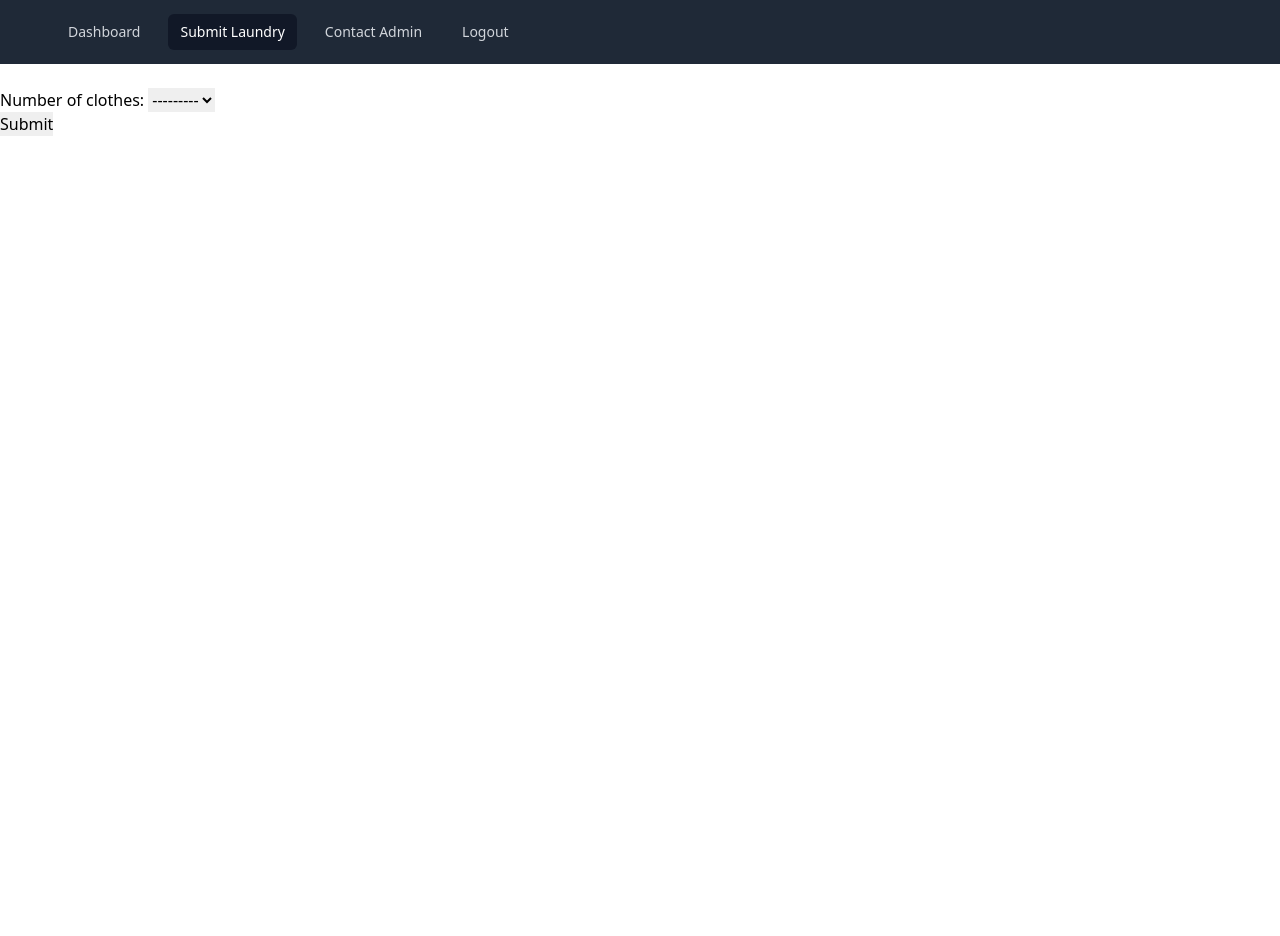
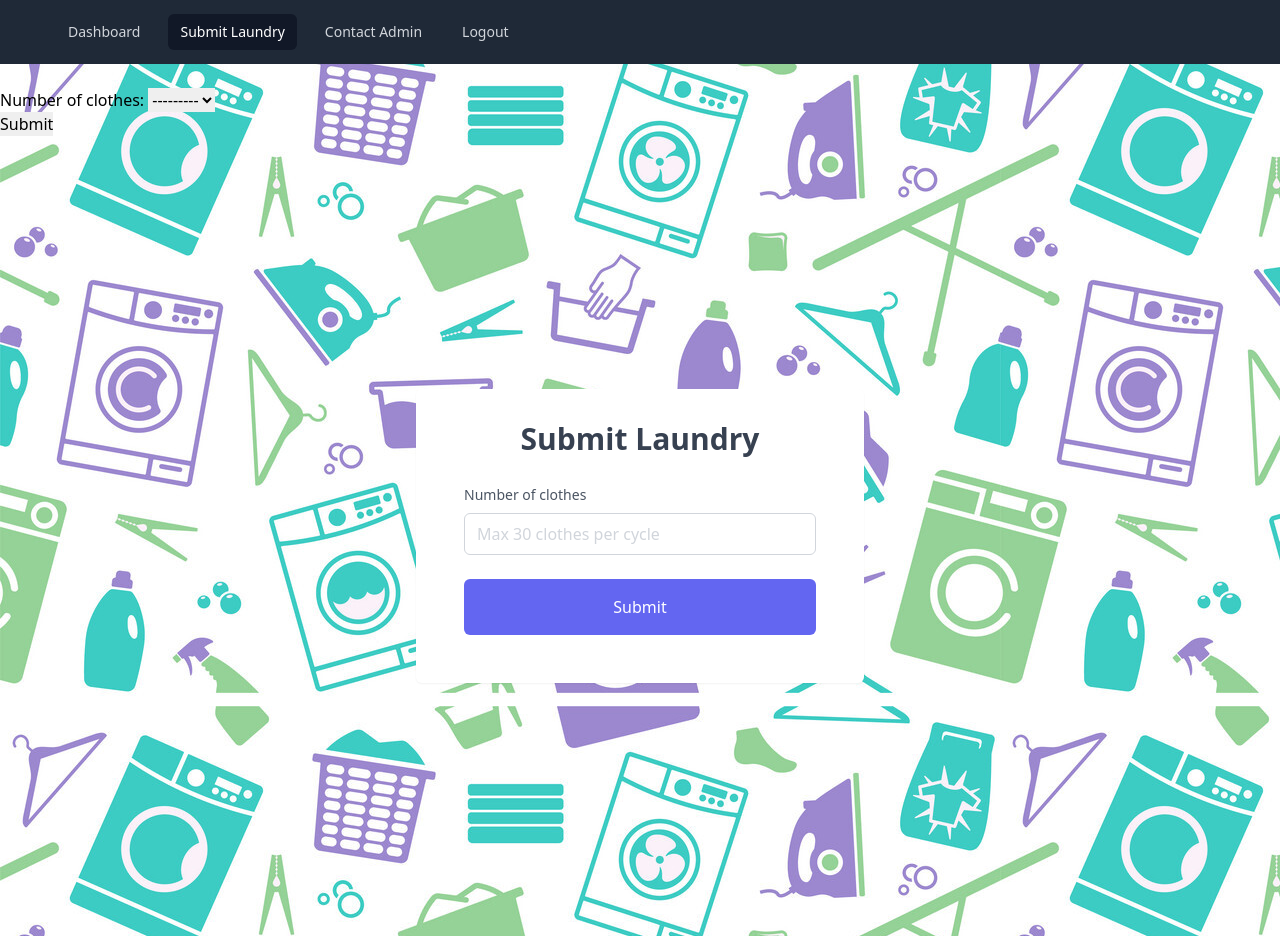
Before and after one commit to 4doctorstrange/Laundary-WebApp, a Django app: page /use_cycle in a window 1280 px wide. Before the commit the page ends 136 px from the top, so only its background shows below. Run offline with Django 3.2, Linux system fonts and the light colour scheme.

Commit message:
Add files via upload

```diff
--- a/templates/use_cycle.html
+++ b/templates/use_cycle.html
@@ -9,7 +9,7 @@
         <meta name="viewport" content="width=device-width, initial-scale=1">
         <link href="https://unpkg.com/tailwindcss/dist/tailwind.min.css" rel="stylesheet">
     </head>
-    <body>
+    <body style="background-image: url('../static/18067653\ \(1\).jpg');">
         <nav class="bg-gray-800">
             <div class="max-w-7xl mx-auto px-2 sm:px-6 lg:px-8">
               <div class="relative flex items-center justify-between h-16">
@@ -57,6 +57,42 @@
                 <input type='submit' value="Submit">
         </form>
 
+        <div class="flex items-center min-h-screen">
+          <div class="container mx-auto">
+              <div class="max-w-md mx-auto my-10 bg-white p-5 rounded-md shadow-sm">
+                  <div class="text-center">
+                      <h1 class="my-3 text-3xl font-semibold text-gray-700 dark:text-gray-200">Submit Laundry</h1>
+                      <!-- <p class="text-gray-400 dark:text-gray-400">Fill up the form below to send us a message.</p> -->
+                  </div>
+                  <div class="m-7">
+                      <form action="/dashboard" method="POST" id="form">
+                          {% csrf_token %}
+
+                          <!-- <input type="hidden" name="apikey" value="YOUR_ACCESS_KEY_HERE">
+                          <input type="hidden" name="subject" value="New Submission from Web3Forms">
+                          <input type="checkbox" name="botcheck" id="" style="display: none;"> -->
+
+
+                          <div class="mb-6">
+                              <label for="name" class="block mb-2 text-sm text-gray-600 dark:text-gray-400">Number of clothes</label>
+                              <input type="number" min="1" max="30" name="name" id="name" placeholder="Max 30 clothes per cycle" required class="w-full px-3 py-2 placeholder-gray-300 border border-gray-300 rounded-md focus:outline-none focus:ring focus:ring-indigo-100 focus:border-indigo-300 dark:bg-gray-700 dark:text-white dark:placeholder-gray-500 dark:border-gray-600 dark:focus:ring-gray-900 dark:focus:border-gray-500" />
+                          </div>
+                          <!-- <div class="mb-6">
+                              <label for="message" class="block mb-2 text-sm text-gray-600 dark:text-gray-400">Your Message</label>
+
+                              <textarea rows="5" name="message" id="message" placeholder="Your Message" class="w-full px-3 py-2 placeholder-gray-300 border border-gray-300 rounded-md focus:outline-none focus:ring focus:ring-indigo-100 focus:border-indigo-300 dark:bg-gray-700 dark:text-white dark:placeholder-gray-500 dark:border-gray-600 dark:focus:ring-gray-900 dark:focus:border-gray-500" required></textarea>
+                          </div> -->
+                          <div class="mb-6">
+                              <button type="submit" class="w-full px-3 py-4 text-white bg-indigo-500 rounded-md focus:bg-indigo-600 focus:outline-none">Submit</button>
+                          </div>
+                          <p class="text-base text-center text-gray-400" id="result">
+                          </p>
+                      </form>
+                  </div>
+              </div>
+          </div>
+      </div>
+
         <script src="" async defer></script>
     </body>
 </html>
```
Also changed, not shown: templates/dashboard.html (+7 -11 lines).
